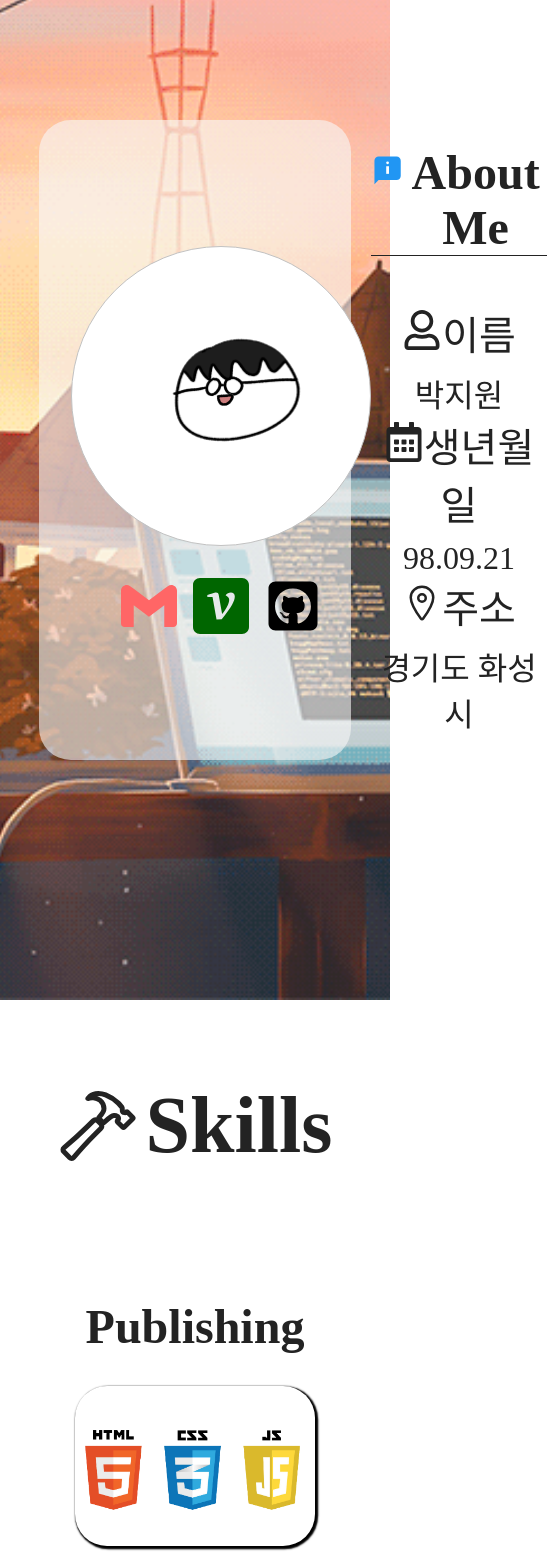
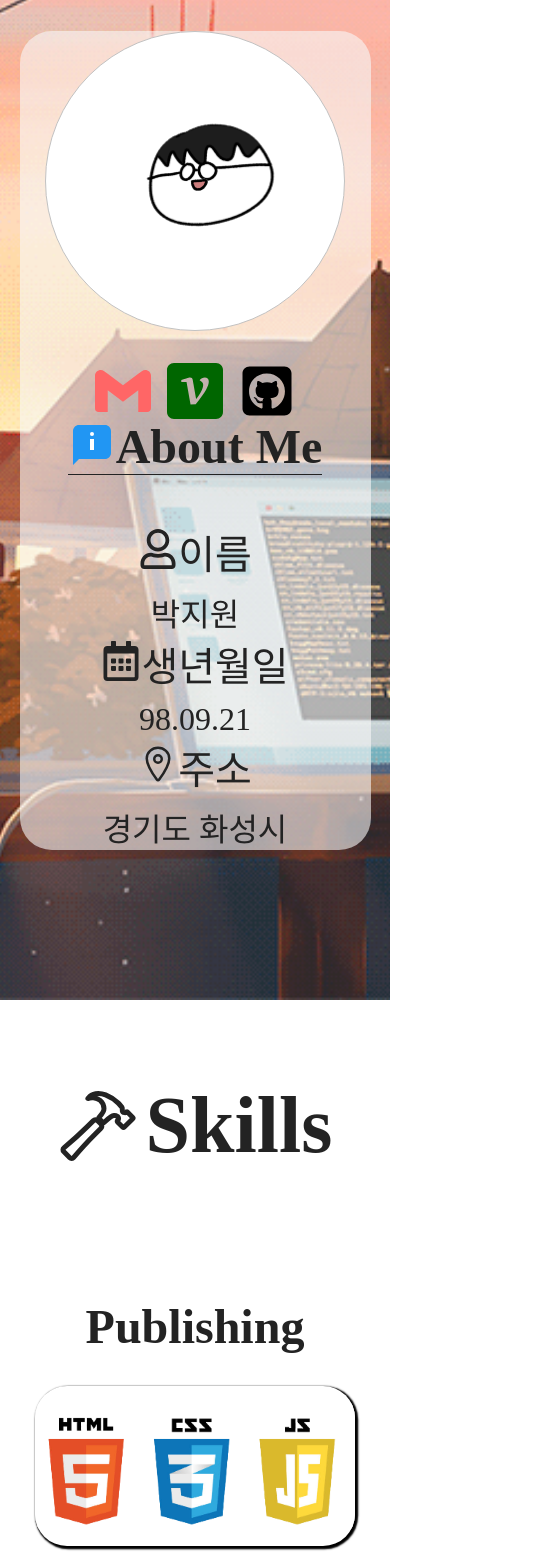
Before and after one commit to PJW980921/PJW-PortFolio, a React (Vite) app: page / in a window 390 px wide. Shown: the part 200-1768 px from the top of the page, 547 px wide, since content can reach past the window. Built offline with nearby package versions, Linux system fonts and the light colour scheme; a web font is replaced by a local one.

Commit message:
style : 반응형 및 기존 UI 수정

```diff
--- a/src/components/Main/AboutMe/AboutMe.scss
+++ b/src/components/Main/AboutMe/AboutMe.scss
@@ -15,15 +15,16 @@
 
 .profile-container {
   display: flex;
+  width: 90%;
   flex-direction: row;
-  padding-top: 2.5rem;
   text-align: center;
   justify-content: space-around;
   border-radius: 2rem;
-  width: 80%;
-  height: 40rem;
   background-color: rgba(249, 249, 249, 0.6);
   padding: 0 2rem;
+  @media (max-width: 767px) {
+    flex-direction: column;
+  }
 }
 
 .profile-box {
@@ -71,7 +72,7 @@
   font-size: 2.5rem;
   top: 20rem;
   left: 63rem;
-  transform: translateX(-52rem) rotate(-25deg) translateY(10rem);
+  transform: translateX(-62rem) rotate(-25deg) translateY(11rem);
   border: 0.1rem solid;
   background-color: rgba(203, 203, 203, 0.7);
   border-radius: 1rem;
--- a/src/components/Main/Projects/Projects.scss
+++ b/src/components/Main/Projects/Projects.scss
@@ -4,7 +4,7 @@
   width: 100%;
   display: flex;
   flex-direction: column;
-  font-size: 10rem;
+  font-size: 2rem;
   color: var(--color-text);
   background-color: var(--container-color);
   overflow: hidden;
@@ -33,12 +33,13 @@
 
 .projects-box {
   display: flex;
-  flex-direction: row;
+  flex-direction: column;
   justify-content: center;
   align-items: center;
   background-color: var(--project-container);
   border-radius: 2rem;
-  height: 70vh;
+  width: 80%;
+  gap: 2.5rem;
   box-shadow: 0.5rem 0.5rem 0.5rem 0.5rem gray;
 }
 
@@ -66,8 +67,8 @@
   display: flex;
   justify-content: center;
   align-items: center;
-  width: 40rem;
-  height: 40rem;
+  width: 100%;
+  height: 35rem;
   border-radius: 2rem;
 }
 .projects-description_container {
@@ -75,15 +76,12 @@
   flex-direction: column;
   justify-content: center;
   align-items: center;
-  width: 30rem;
-  font-size: 2rem;
   gap: 3rem;
   word-break: break-all;
 }
 .projects-links {
   display: flex;
   flex-direction: row;
-  font-size: 3.5rem;
   gap: 1rem;
 }
 
--- a/src/components/Main/Skills/Skills.scss
+++ b/src/components/Main/Skills/Skills.scss
@@ -27,9 +27,14 @@
 
 .front-end_container {
   display: grid;
-  grid-template-columns: 1fr 1fr;
+  grid-template-columns: 1fr 1fr 1fr;
+  width: 100%;
   gap: 5rem;
+  padding: 0 3.2rem;
   @media (max-width: 1280px) {
+    grid-template-columns: 1fr 1fr;
+  }
+  @media (max-width: 768px) {
     grid-template-columns: 1fr;
   }
 }
@@ -50,7 +55,7 @@
   border-radius: 2rem;
   background: #ffffff;
   @media (max-width: 768px) {
-    width: 15rem;
+    width: 20rem;
   }
 }
 .skills-img {
```
